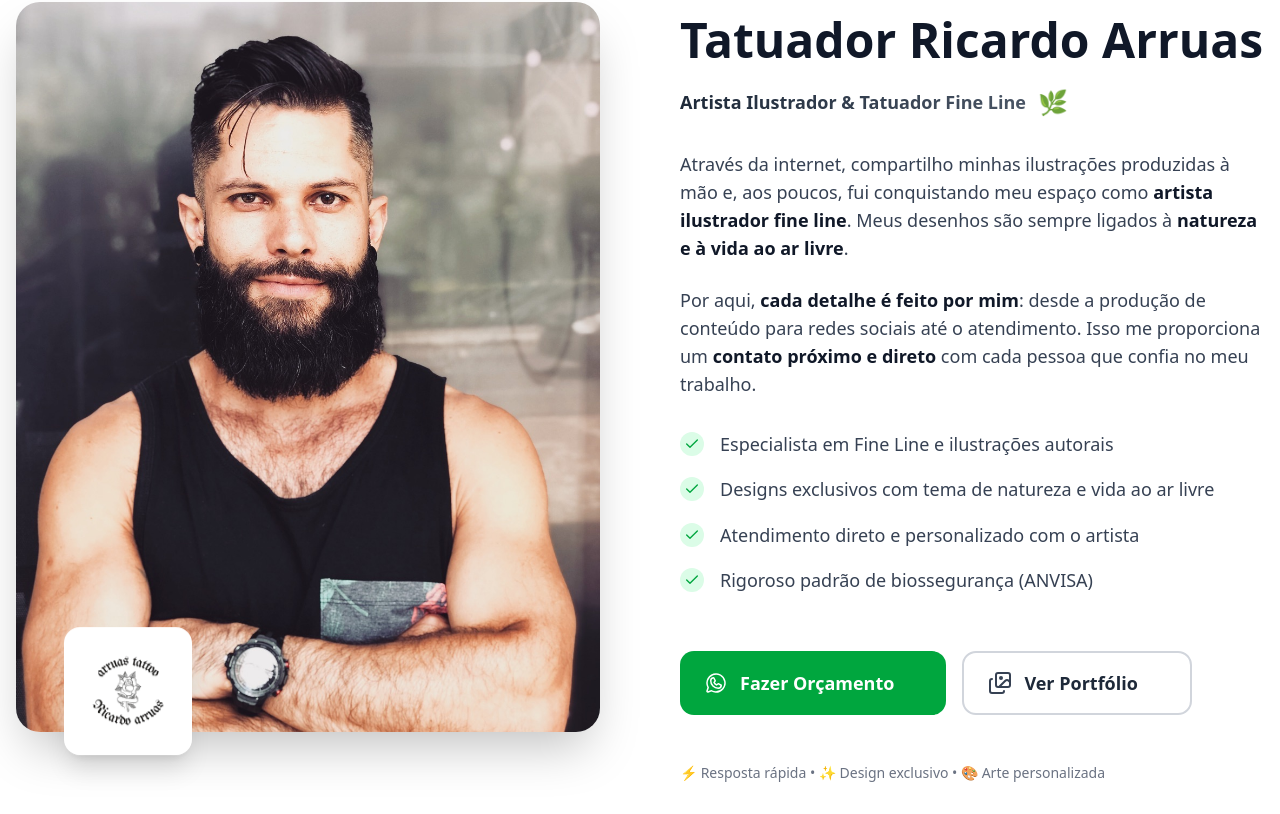
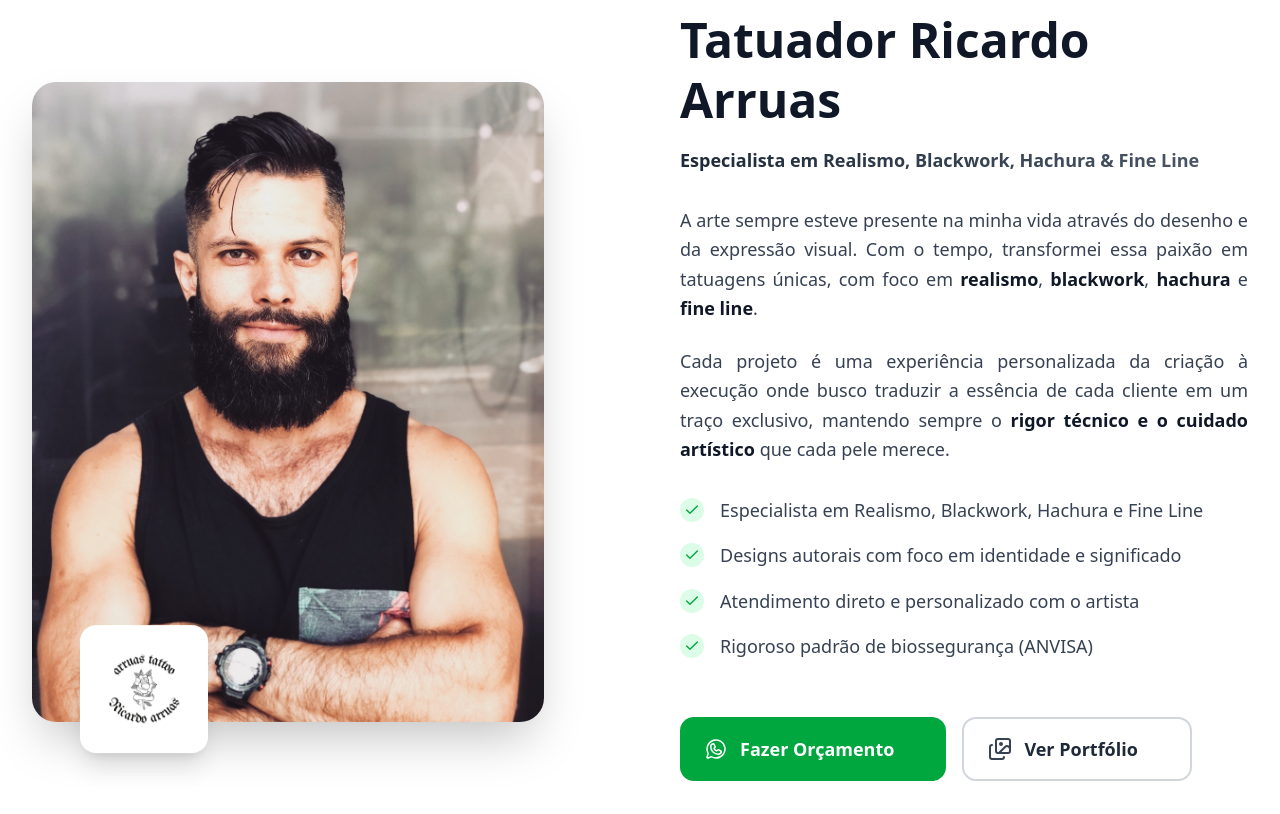
Before and after one commit to JesusVicken/arruas_tattoo, a Next.js app in the folder arruas_tattoo/: page / in a window 1280 px wide. Shown: the part 906-1720 px from the top of the page. Built offline with nearby package versions, Linux system fonts and the light colour scheme.

Commit message:
feat: ajuste de informações do Ricardo

```diff
--- a/arruas_tattoo/src/app/_components/About.tsx
+++ b/arruas_tattoo/src/app/_components/About.tsx
@@ -8,75 +8,71 @@ import Link from "next/link"
 export function About() {
     return (
         <section className="bg-white py-16 lg:py-24">
-            <div className="container px-4 mx-auto">
-                <div className="grid grid-cols-1 lg:grid-cols-2 gap-16 lg:gap-20 items-center">
+            <div className="container mx-auto px-4 sm:px-6 lg:px-8">
+                <div className="grid grid-cols-1 lg:grid-cols-2 gap-12 lg:gap-20 items-center">
 
-                    {/* Imagens - Container flexível para tamanho real */}
-                    <div className="relative" data-aos="fade-up" data-aos-delay="200">
-                        {/* Container flexível que se adapta ao tamanho da imagem */}
-                        <div className="relative w-full rounded-3xl overflow-hidden shadow-2xl group">
+                    {/* --- IMAGEM --- */}
+                    <div className="relative flex justify-center lg:justify-start" data-aos="fade-up" data-aos-delay="200">
+                        <div className="relative w-full max-w-md sm:max-w-lg rounded-3xl overflow-hidden shadow-2xl group">
                             <Image
                                 src="/arruas-about.jpg"
-                                alt="Estúdio Arruas Tattoo - Ambiente profissional para tatuagens fine line"
+                                alt="Estúdio Arruas Tattoo - Ambiente profissional"
                                 width={600}
                                 height={800}
                                 quality={100}
-                                className="w-full h-auto object-contain group-hover:scale-105 transition-transform duration-700 ease-out"
+                                className="w-full h-auto object-cover group-hover:scale-105 transition-transform duration-700 ease-out"
                                 priority
                                 sizes="(max-width: 768px) 100vw, 50vw"
                             />
-                            {/* Overlay sutil no hover */}
-                            <div className="absolute inset-0 bg-black/0 group-hover:bg-black/5 transition-all duration-300" />
+                            <div className="absolute inset-0 bg-black/0 group-hover:bg-black/10 transition-all duration-300" />
                         </div>
 
-                        {/* Logo com animação flutuante */}
-                        <div className="absolute lg:left-12 lg:-bottom-6 -bottom-4 left-1/2 transform -translate-x-1/2 lg:translate-x-0 w-20 h-20 lg:w-32 lg:h-32 rounded-2xl overflow-hidden shadow-xl animate-float">
+                        {/* --- LOGO FLOTANTE --- */}
+                        <div className="absolute bottom-[-24px] lg:bottom-[-32px] left-1/2 lg:left-12 transform -translate-x-1/2 lg:translate-x-0 w-20 h-20 sm:w-24 sm:h-24 lg:w-32 lg:h-32 rounded-2xl overflow-hidden shadow-xl animate-float bg-white">
                             <Image
                                 src="/3.png"
-                                alt="Arruas Tattoo Logo - Representação da marca"
+                                alt="Logo Arruas Tattoo"
                                 width={128}
                                 height={128}
                                 quality={100}
-                                className="object-contain bg-white p-2"
+                                className="object-contain p-2"
                                 priority
                                 sizes="(max-width: 1024px) 80px, 128px"
                             />
                         </div>
                     </div>
 
-                    {/* Conteúdo textual - Melhor hierarquia e espaçamento */}
+                    {/* --- CONTEÚDO --- */}
                     <div className="space-y-8" data-aos="fade-up" data-aos-delay="400">
-                        {/* Cabeçalho */}
-                        <div className="space-y-4">
+                        {/* Título e subtítulo */}
+                        <div className="space-y-4 text-center lg:text-left">
                             <h2 className="text-3xl sm:text-4xl lg:text-5xl font-bold text-gray-900 leading-tight">
                                 Sobre o Artista e Tatuador Ricardo Arruas
                             </h2>
-
-                            <div className="flex items-center gap-3 text-gray-700">
+                            <div className="flex justify-center lg:justify-start items-center gap-3 text-gray-700">
                                 <span className="text-lg font-semibold bg-gradient-to-r from-gray-800 to-gray-600 bg-clip-text text-transparent">
-                                    Artista Ilustrador & Tatuador Fine Line
+                                    Especialista em Realismo, Blackwork, Hachura & Fine Line
                                 </span>
-                                <span className="text-2xl animate-pulse">🌿</span>
                             </div>
                         </div>
 
-                        {/* Textos com melhor legibilidade */}
-                        <div className="space-y-6 text-gray-700 leading-relaxed">
-                            <p className="text-justify lg:text-left text-lg">
-                                Através da internet, compartilho minhas ilustrações produzidas à mão e, aos poucos, fui conquistando meu espaço como <strong className="font-semibold text-gray-900">artista ilustrador fine line</strong>. Meus desenhos são sempre ligados à <strong className="font-semibold text-gray-900">natureza e à vida ao ar livre</strong>.
+                        {/* Descrição */}
+                        <div className="space-y-6 text-gray-700 leading-relaxed text-base sm:text-lg">
+                            <p className="text-justify">
+                                A arte sempre esteve presente na minha vida através do desenho e da expressão visual. Com o tempo, transformei essa paixão em tatuagens únicas, com foco em <strong className="text-gray-900 font-semibold">realismo</strong>, <strong className="text-gray-900 font-semibold">blackwork</strong>, <strong className="text-gray-900 font-semibold">hachura</strong> e <strong className="text-gray-900 font-semibold">fine line</strong>.
                             </p>
-                            <p className="text-justify lg:text-left text-lg">
-                                Por aqui, <strong className="font-semibold text-gray-900">cada detalhe é feito por mim</strong>: desde a produção de conteúdo para redes sociais até o atendimento. Isso me proporciona um <strong className="font-semibold text-gray-900">contato próximo e direto</strong> com cada pessoa que confia no meu trabalho.
+                            <p className="text-justify">
+                                Cada projeto é uma experiência personalizada da criação à execução onde busco traduzir a essência de cada cliente em um traço exclusivo, mantendo sempre o <strong className="text-gray-900 font-semibold">rigor técnico e o cuidado artístico</strong> que cada pele merece.
                             </p>
                         </div>
 
-                        {/* Lista com ícones mais destacados */}
+                        {/* Lista de diferenciais */}
                         <ul className="space-y-4">
                             {[
-                                "Especialista em Fine Line e ilustrações autorais",
-                                "Designs exclusivos com tema de natureza e vida ao ar livre",
+                                "Especialista em Realismo, Blackwork, Hachura e Fine Line",
+                                "Designs autorais com foco em identidade e significado",
                                 "Atendimento direto e personalizado com o artista",
-                                "Rigoroso padrão de biossegurança (ANVISA)"
+                                "Rigoroso padrão de biossegurança (ANVISA)",
                             ].map((item, index) => (
                                 <li
                                     key={index}
@@ -85,15 +81,13 @@ export function About() {
                                     <div className="flex-shrink-0 w-6 h-6 bg-green-100 rounded-full flex items-center justify-center mt-0.5 group-hover:bg-green-200 transition-colors">
                                         <Check className="text-green-600 w-4 h-4" />
                                     </div>
-                                    <span className="text-gray-700 text-lg leading-relaxed">
-                                        {item}
-                                    </span>
+                                    <span className="text-gray-700 text-base sm:text-lg leading-relaxed">{item}</span>
                                 </li>
                             ))}
                         </ul>
 
-                        {/* Botões com melhor hierarquia visual */}
-                        <div className="flex flex-col sm:flex-row gap-4 pt-6">
+                        {/* Botões */}
+                        <div className="flex flex-col sm:flex-row gap-4 pt-6 justify-center lg:justify-start">
                             <a
                                 target="_blank"
                                 rel="noopener noreferrer"
@@ -115,18 +109,17 @@ export function About() {
                             </Link>
                         </div>
 
-                        {/* Informação adicional sutil */}
-                        <div className="pt-4">
-                            <p className="text-gray-500 text-sm text-center sm:text-left">
-                                ⚡ Resposta rápida • ✨ Design exclusivo • 🎨 Arte personalizada
+                        {/* Info adicional */}
+                        <div className="pt-4 text-center lg:text-left">
+                            <p className="text-gray-500 text-sm sm:text-base">
+                                ⚡ Resposta rápida • 🎨 Design autoral • 🖤 Arte com propósito
                             </p>
                         </div>
                     </div>
-
                 </div>
             </div>
 
-            {/* Estilos CSS para animação flutuante */}
+            {/* --- ANIMAÇÃO FLOAT --- */}
             <style jsx>{`
                 @keyframes float {
                     0%, 100% { transform: translateY(0px); }
--- a/arruas_tattoo/src/app/_components/hero.tsx
+++ b/arruas_tattoo/src/app/_components/hero.tsx
@@ -16,8 +16,8 @@ export default function Hero() {
     }, [])
 
     const specialties = [
-        "Tatuagens exclusivas e personalizadas",
-        "Especializado em Fine Line, Realismo e Old School",
+        "FAZENDO ARTE, CRIANDO CONEXÕES",
+        "Especializado em realismo e blackwork hachura",
         "Ambiente seguro com 100% de biossegurança",
         "Estúdio privado em Brasília - Águas Claras"
     ]
@@ -27,7 +27,7 @@ export default function Hero() {
 
             {/* Vídeo de Fundo */}
             <video
-                src="/arruasbg.mp4"
+                src="/bg3.mp4"
                 autoPlay
                 loop
                 muted
@@ -61,7 +61,7 @@ export default function Hero() {
                             data-aos-delay="500"
                         >
                             <Image
-                                src="/3.png"
+                                src="/4.png"
                                 alt="Arruas Tattoo - Estúdio de Tatuagem"
                                 width={500}
                                 height={500}
```
Also changed, not shown: arruas_tattoo/src/app/_components/contact.tsx (+28 -24 lines), arruas_tattoo/public/maquina.png (added), 1 other file (tests, documents, lock files or other folders).
